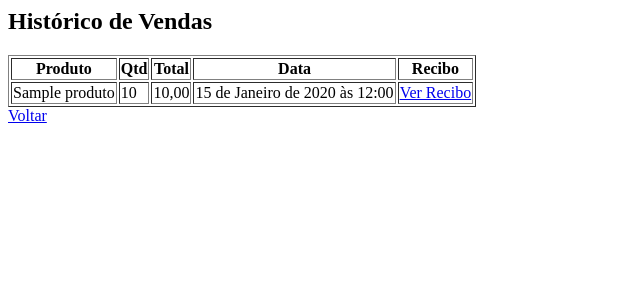
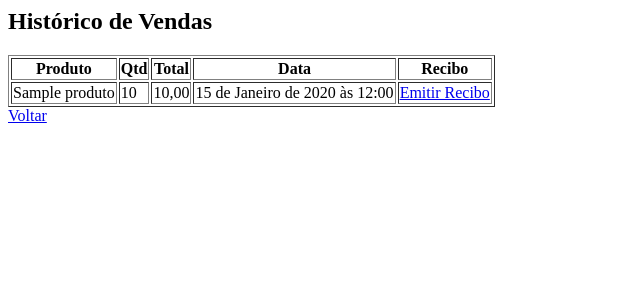
Before and after one commit to farmacialalysalma01-lang/farmacia-lalysalma, a Django app: page /caixa/historico/ in a window 1280 px wide. Shown: the top 300 px of the page, without its empty margins (0-640 px from the left). Run offline with Django 4.2, Linux system fonts and the light colour scheme; a user stored in the database is signed in; tables that the repository leaves empty hold one stand-in row (values such as "Sample post").

Commit message:
Update historico_vendas.html

```diff
--- a/farmacia/templates/historico_vendas.html
+++ b/farmacia/templates/historico_vendas.html
@@ -16,7 +16,7 @@
     <td>{{ v.total }}</td>
     <td>{{ v.data }}</td>
     <td>
-        <a href="/caixa/recibo/{{ v.id }}/">Ver Recibo</a>
+        <a href="/caixa/recibo/{{ v.id }}/">Emitir Recibo</a>
     </td>
 </tr>
 {% endfor %}
```
